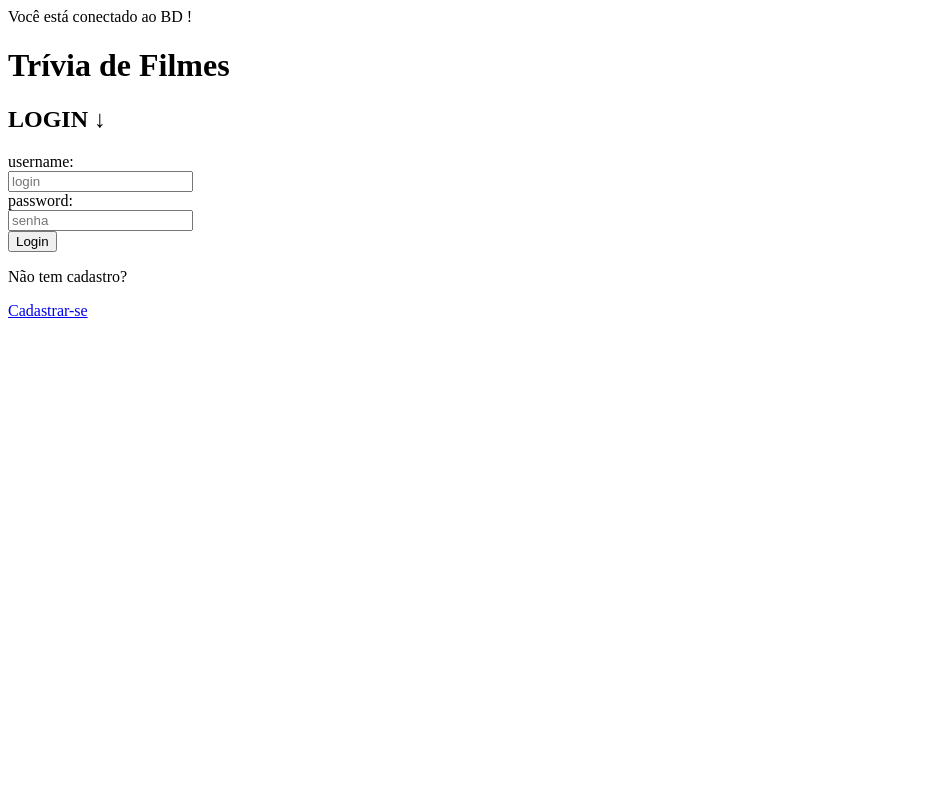
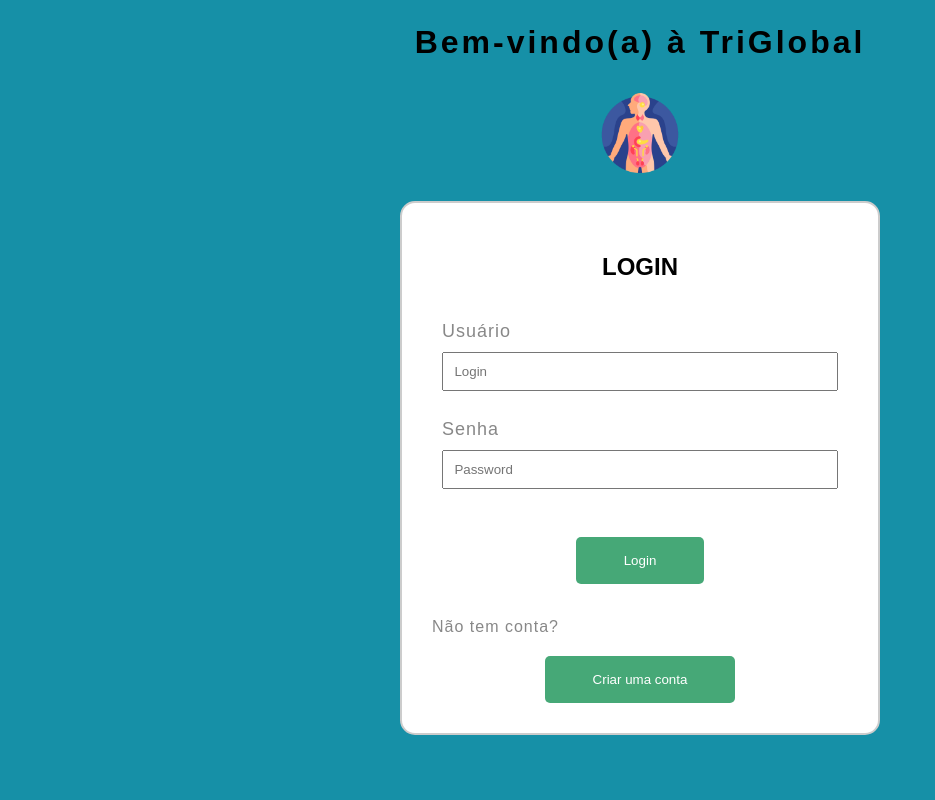
Before and after one commit to LoboCamisa10/quizdb, a PHP site: page / in a window 1280 px wide. Shown: the whole page, without its empty margins (0-935 px from the left). Run offline with PHP 8.4, Linux system fonts and the light colour scheme.

Commit message:
Aba de login terminada

```diff
--- a/cadastrar.php
+++ b/cadastrar.php
@@ -24,7 +24,7 @@
             mysqli_query($connection, $sql);
             echo "Usuário está cadastrado. <br>";
 
-            header("Location: index.php?registered=User registered;");
+            header("Location: index.php?registered=Usuário registrado!");
             exit();
         }
 
--- a/database.php
+++ b/database.php
@@ -14,8 +14,8 @@
         echo "Não conseguiu conectar no BD ! <br>";
     }
 
-    if($connection){
-        echo"Você está conectado ao BD ! <br>";
-    }
+    // if($connection){
+    //     echo"Você está conectado ao BD ! <br>";
+    // }
 
 ?>
--- a/index.php
+++ b/index.php
@@ -8,40 +8,59 @@
     <meta charset="UTF-8">
     <meta name="viewport" content="width=device-width, initial-scale=1.0">
     <title>Trivia Filmes</title>
+    <link rel="stylesheet" href="styles/style-index.css">
 </head>
 
 <body>
-    <h1>
-        Trívia de Filmes
-    </h1>
 
-    <h2>
-        LOGIN ↓
-    </h2>
+    <div class="header-container">
+        <h1>Bem-vindo(a) à TriGlobal</h1>
+        <img src="images/icon-body.png" alt="Site Logo" width="80">
+    </div>
 
+    <div class="login-body">
+        <div class="register-forms">
             <form action="login.php" method="post">
+                <h2> LOGIN </h2>
 
                 <?php
                     if(isset($_GET["error"])) { ?>
-                <p class="error"><?php echo $_GET["error"]; ?> </p>
+                        <p class="error"><?php echo $_GET["error"] ?> </p>
                 <?php    }?>
 
                 <?php
                     if(isset($_GET["registered"])) { ?>
-            <p class="registered"><?php echo $_GET["registered"]; ?> </p>
+                    <p class="registered"><?php echo $_GET["registered"] ?> </p>
                 <?php }?>
 
+                <label for="username">Usuário</label><br>
+                <input type="text" name="username" placeholder="Login"><br>
 
-        <label for="username">username:</label><br>
-        <input type="text" name="username" placeholder="login"><br>
+                <label for="username">Senha</label><br>
+                <input type="password" name="password" placeholder="Password"><br>
 
-        <label for="username">password:</label><br>
-        <input type="password" name="password" placeholder="senha"><br>
+                <!-- <input type="submit" name="login" id="login" value="Login"> -->
+                <button type="submit" name="login">Login</button><br>
 
-        <input type="submit" name="login" id="login" value="Login">
+                <!-- <p class="cadastro">
+                    Não tem conta ?
+                    <a href = "cadastrar.php">Criar uma conta</a>
+                </p> -->
+
             </form>
-    <p>Não tem cadastro? </p>
-    <a href = "cadastrar.php">Cadastrar-se</a>
+
+            <form action="cadastrar.php" method="get">
+                <div class="cadastro">
+                    <p id="create-count-text">Não tem conta?</p>
+                    <button type="submit" class="register-btn">
+                        Criar uma conta
+                    </button>
+                </div>
+            </form>
+        </div>
+    </div>
+
+
 
 </body>
 </html>
--- a/login.php
+++ b/login.php
@@ -37,7 +37,7 @@
                         if (password_verify($_SESSION["password"], $user["password"])) {
                             header("Location: question.php");
                             exit();
-                        } else { // Se a senha estiver errada
+                        } else { // Se a senha estiver err ada
                             header("Location: index.php");
                             exit();
                             echo "Senha incorreta.";
@@ -46,13 +46,13 @@
                 }
 
                 else { // Usuário não encontrado.
-                    header("Location: index.php?error=User not found");
+                    header("Location: index.php?error=Usuário não encontrado !");
                     exit();
                 }
             }
 
             else{ // Login e senha estão vazios.
-                header("Location: index.php?error=User Name and Password is required");
+                header("Location: index.php?error=Usuário e senha são necessários!");
                 exit();
             }
         }
--- /dev/null
+++ b/styles/style-index.css
@@ -0,0 +1,101 @@
+body{
+    background: #1690a7;
+}
+
+.header-container {
+    display: flex;
+    flex-direction: column;
+    justify-content: center;
+    align-items: center;
+    height: 20vh; /* Adjust as needed */
+    text-align: center;
+}
+
+h1 {
+    letter-spacing: 3px;
+    margin-bottom: 1rem; /* Space between text and image */
+}
+
+img {
+    margin-top: 1rem; /* Additional spacing if needed */
+}
+
+
+.login-body{
+    /* background: #1690a7; */
+    display: flex;
+    justify-content: center;
+    align-items: center;
+    height: 75vh;
+}
+
+*{
+    font-family: sans-serif;
+    box-sizing: border-box;
+}
+
+h2{
+    text-align: center;
+    margin-bottom: 40px;
+}
+
+.register-forms{
+    width: 30rem;
+    border: 2px solid #ccc;
+    padding: 30px;
+    background: #fff;
+    border-radius: 15px;
+}
+
+label{
+    color: #888;
+    font-size: 18px;
+    padding: 10px;
+    letter-spacing: 1px;
+}
+
+input{
+    display: block;
+    border: 1x solid #ccc;
+    width: 95%;
+    padding: 10px;
+    margin: 10px auto;
+}
+
+button{
+    display: block; /* Change to block element */
+    margin: 20px auto 0; /* 20px top margin, auto left/right 0px bottom */
+    background: #46a877;
+    padding: 1rem 3rem;
+    color: #fff;
+    border-radius: 5px;
+    border: none;    /* ... existing styles ... */
+    cursor: pointer;
+    transition: opacity 0.450s;
+}
+
+button:hover{
+    opacity: .6;
+}
+
+#create-count-text{
+    letter-spacing: 1px;
+    color: #888;
+
+}
+
+.error{
+    background: #F2DEDE;
+    color: #A94442;
+    padding: 10px;
+    width: 95%;
+    border-radius: 5px;
+}
+
+.registered{
+    background: #b6daaf;
+    color: #528b5a;
+    padding: 10px;
+    width: 95%;
+    border-radius: 5px;
+}
```
Also changed, not shown: question.php (+8 -0 lines), images/icon-body.png (added), styles/style-questions.css (added). Lines whose indentation alone changed are shown as unchanged.
